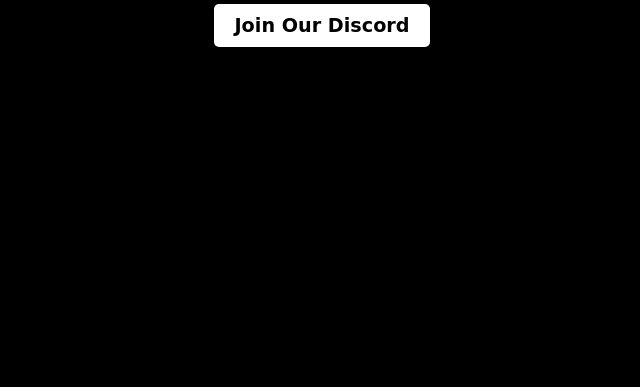
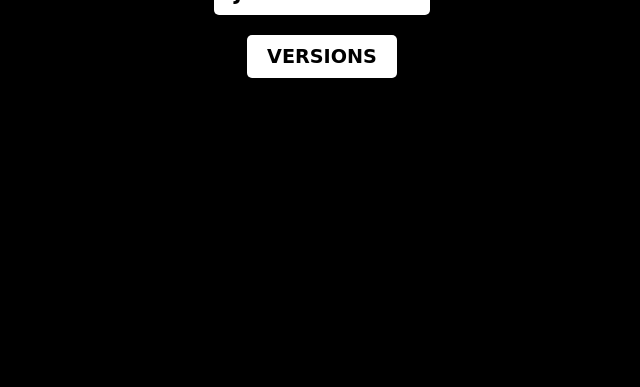
Before and after one commit to alzrVR/versions.io, a plain HTML site: page index.html in a window 1280 px wide. Shown: the part 413-800 px from the top of the page, without its empty margins (318-958 px from the left). Drawn offline with Linux system fonts and the light colour scheme.

Commit message:
Update index.html

```diff
--- a/index.html
+++ b/index.html
@@ -44,6 +44,7 @@
             text-decoration: none;
             cursor: pointer;
             transition: background-color 0.3s, transform 0.3s;
+            margin: 10px; /* Add spacing between buttons */
         }
 
         .button:hover {
@@ -64,6 +65,13 @@
         Join Our Discord
     </a>
 
+    <!-- Button to Google Docs -->
+    <a href="https://docs.google.com/document/d/1tW2nuRtUDiYpblubDdv1UA_FenOQVJY7trfpYtr5vds/edit?usp=sharing"
+       class="button"
+       target="_blank">
+        VERSIONS
+    </a>
+
     <!-- JavaScript to change the tab title -->
     <script>
         const titles = ["versions.io is just simply...", "better", "more fun", "and safer."];
```
